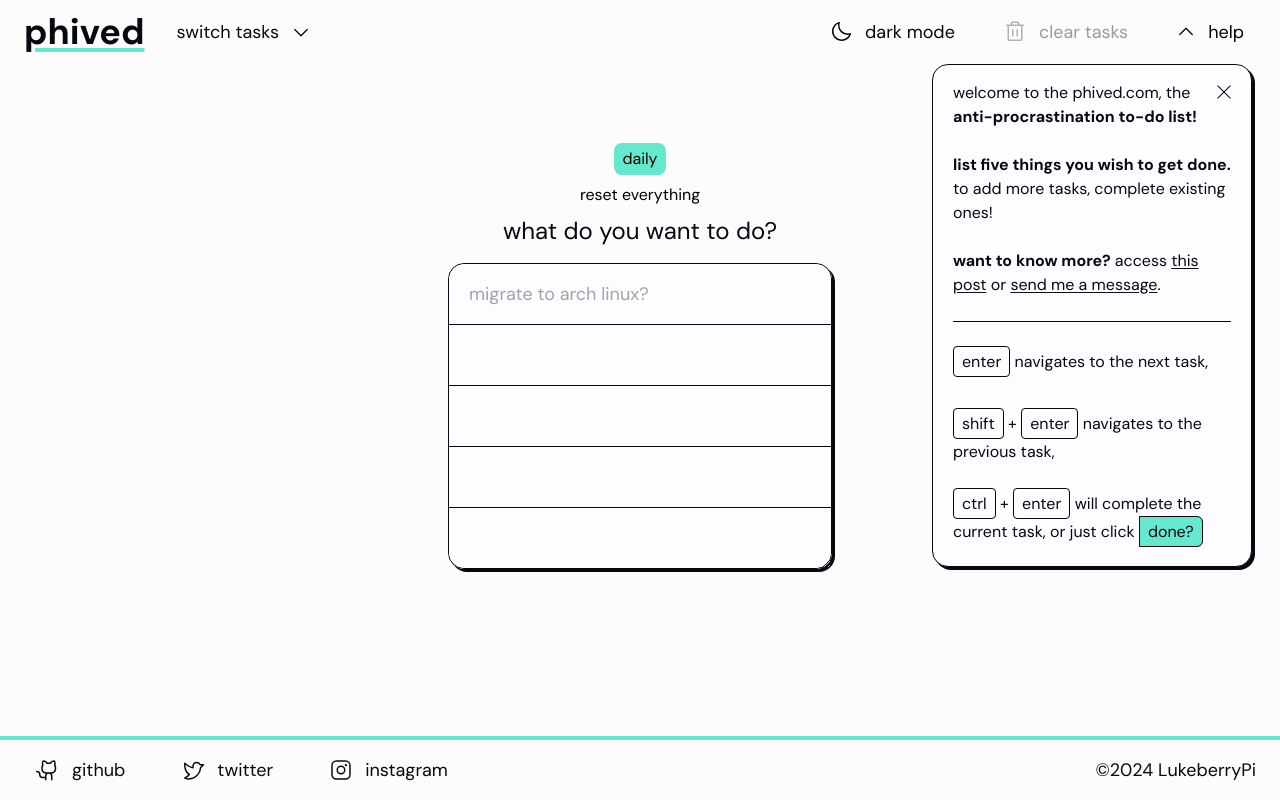
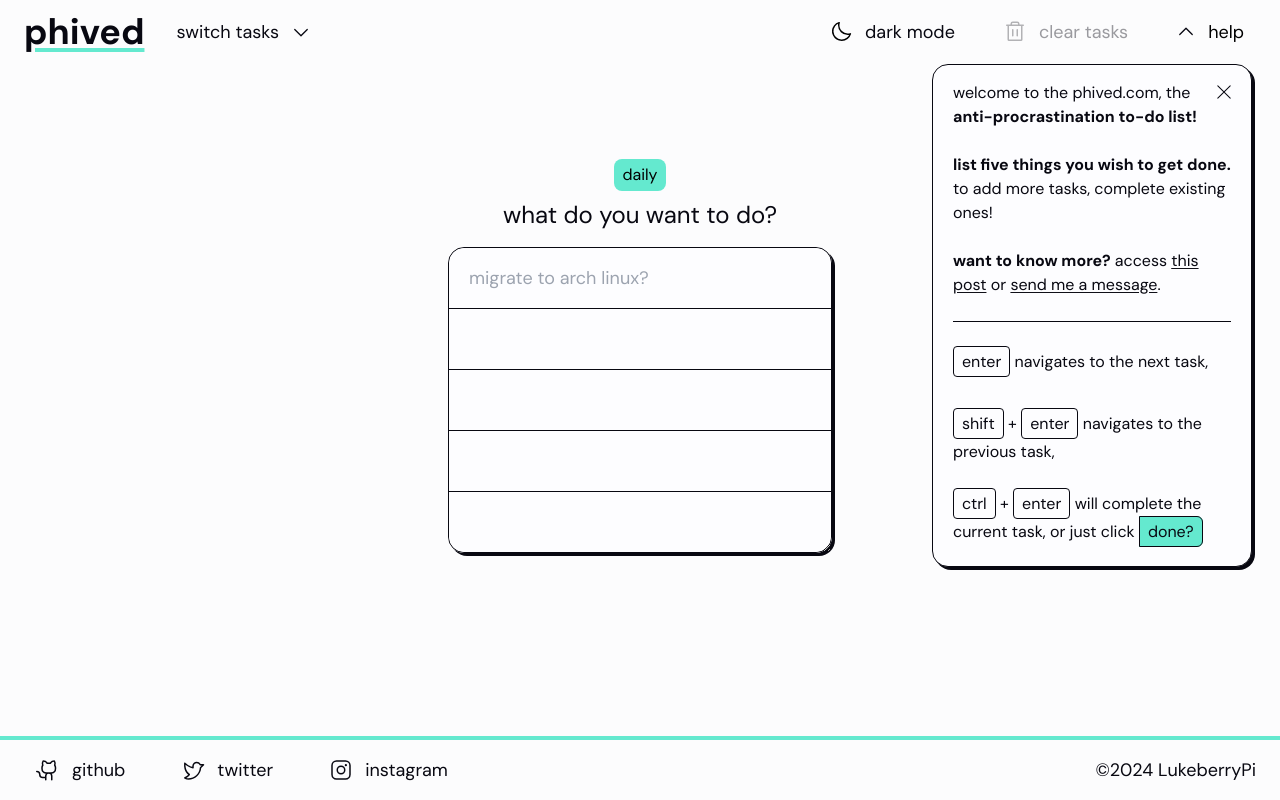
Before and after one commit to LukeberryPi/phived, a React (Vite) app: page /daily in a window 1280 px wide. Built offline with nearby package versions, Linux system fonts and the light colour scheme.

Commit message:
remove debug only reset everything button

```diff
--- a/src/components/DailyTasks.tsx
+++ b/src/components/DailyTasks.tsx
@@ -227,14 +227,6 @@ export function DailyTasks() {
         <p className="mx-auto w-fit rounded-lg bg-dailyGreen px-2 py-1 text-sm dark:bg-dailyPurple dark:text-trueWhite sm:text-base">
           daily
         </p>
-        <button
-          onClick={() => {
-            setDailyTasks(["", "", "", "", ""]);
-            setDailyTasksLastDoneAt([]);
-          }}
-        >
-          reset everything
-        </button>
         <p className="text-lg text-trueBlack dark:text-trueWhite xs:text-xl sm:text-2xl">
           what do you want to do?
         </p>
```
